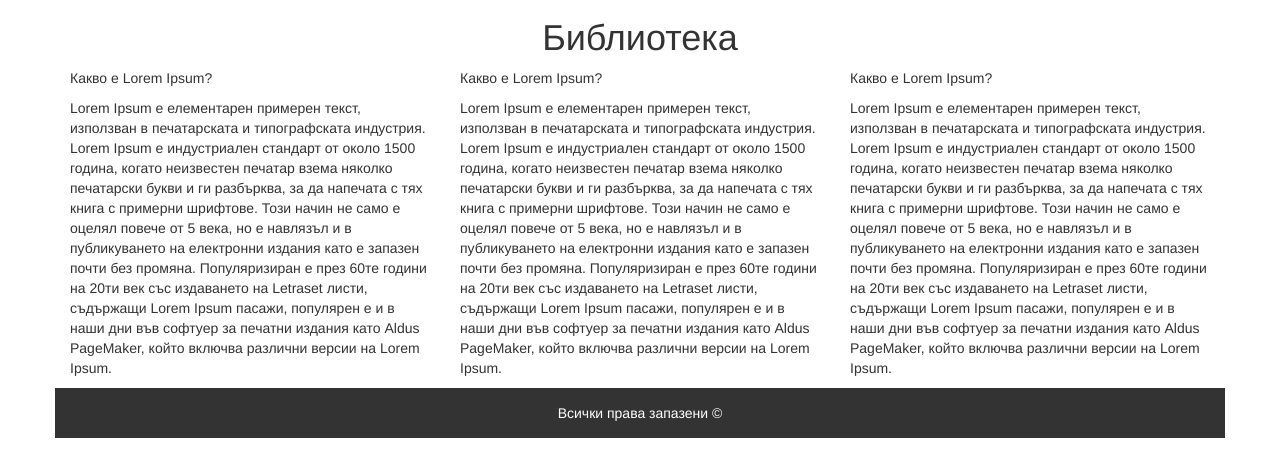
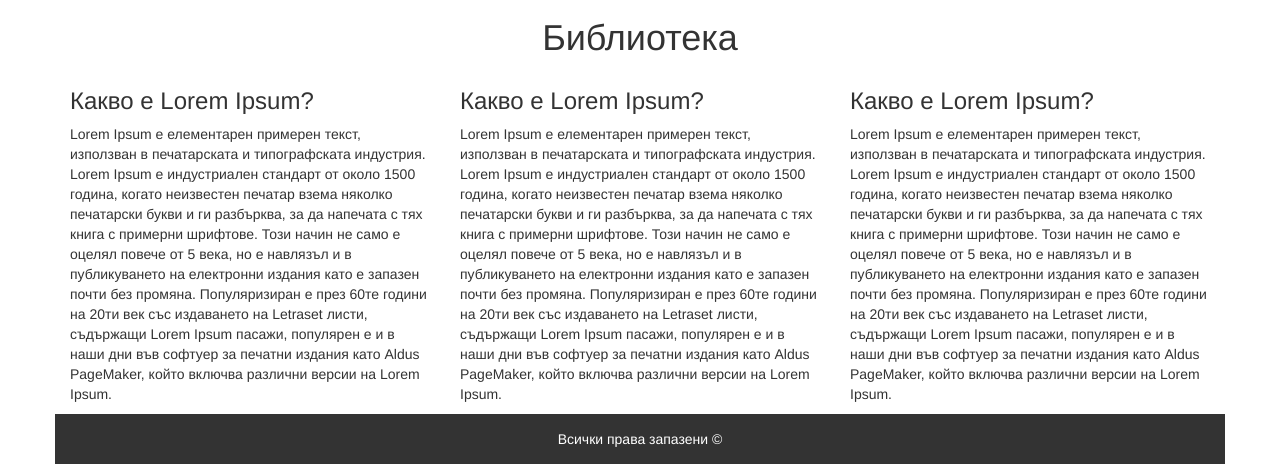
Before and after one commit to Lilyana-Ihtimanska/lilyana, a plain HTML site: page index.html in a window 1280 px wide. Shown: the part 850-1314 px from the top of the page. Before the commit the page ends 1288 px from the top, so only its background shows below. Drawn offline with nearby package versions, Linux system fonts and the light colour scheme.

Commit message:
Add semantic tags

```diff
--- a/index.html
+++ b/index.html
@@ -29,33 +29,33 @@
 					<img src="images/header.jpg" class="img-responsive"  style="width:100% !important;" />
 				</div>
 				<div class="col-md-12" style="text-align:center;">
-					<h1>Библиотека</h1>
+					<header><h1>Библиотека</h1></header>
 				</div>
 			</div>
 
 			<!-- Featured Boxs -->
 			<div class="row">
 				<div class="col-md-4">
-					<p>Какво е Lorem Ipsum?</p>
+					<h3>Какво е Lorem Ipsum?</h3>
 					<p>Lorem Ipsum е елементарен примерен текст, използван в печатарската и типографската индустрия. Lorem Ipsum е индустриален стандарт от около 1500 година, когато неизвестен печатар взема няколко печатарски букви и ги разбърква, за да напечата с тях книга с примерни шрифтове. Този начин не само е оцелял повече от 5 века, но е навлязъл и в публикуването на електронни издания като е запазен почти без промяна. Популяризиран е през 60те години на 20ти век със издаването на Letraset листи, съдържащи Lorem Ipsum пасажи, популярен е и в наши дни във софтуер за печатни издания като Aldus PageMaker, който включва различни версии на Lorem Ipsum.</p>
 				</div>
 
 				<div class="col-md-4">
-					<p>Какво е Lorem Ipsum?</p>
+					<h3>Какво е Lorem Ipsum?</h3>
 					<p>Lorem Ipsum е елементарен примерен текст, използван в печатарската и типографската индустрия. Lorem Ipsum е индустриален стандарт от около 1500 година, когато неизвестен печатар взема няколко печатарски букви и ги разбърква, за да напечата с тях книга с примерни шрифтове. Този начин не само е оцелял повече от 5 века, но е навлязъл и в публикуването на електронни издания като е запазен почти без промяна. Популяризиран е през 60те години на 20ти век със издаването на Letraset листи, съдържащи Lorem Ipsum пасажи, популярен е и в наши дни във софтуер за печатни издания като Aldus PageMaker, който включва различни версии на Lorem Ipsum.</p>
 				</div>
 
 				<div class="col-md-4 col-xs-4">
-					<p>Какво е Lorem Ipsum?</p>
+					<h3>Какво е Lorem Ipsum?</h3>
 					<p>Lorem Ipsum е елементарен примерен текст, използван в печатарската и типографската индустрия. Lorem Ipsum е индустриален стандарт от около 1500 година, когато неизвестен печатар взема няколко печатарски букви и ги разбърква, за да напечата с тях книга с примерни шрифтове. Този начин не само е оцелял повече от 5 века, но е навлязъл и в публикуването на електронни издания като е запазен почти без промяна. Популяризиран е през 60те години на 20ти век със издаването на Letraset листи, съдържащи Lorem Ipsum пасажи, популярен е и в наши дни във софтуер за печатни издания като Aldus PageMaker, който включва различни версии на Lorem Ipsum.</p>
 				</div>
 			</div>
 			<!-- Featured Boxs Ends -->
 
 			<div class="row">
-				<div class="col-md-12" style="background-color: #333;padding:15px;color:white; text-align:center;">
-					Всички права запазени &copy;
-				</div>
+				<footer class="col-md-12" style="background-color: #333;padding:15px;color:white; text-align:center;">
+				Всички права запазени &copy;
+				</footer>
 			</div>
 		</div>
 	</body>
```
Also changed, not shown: review-1.html (+2 -2 lines).
